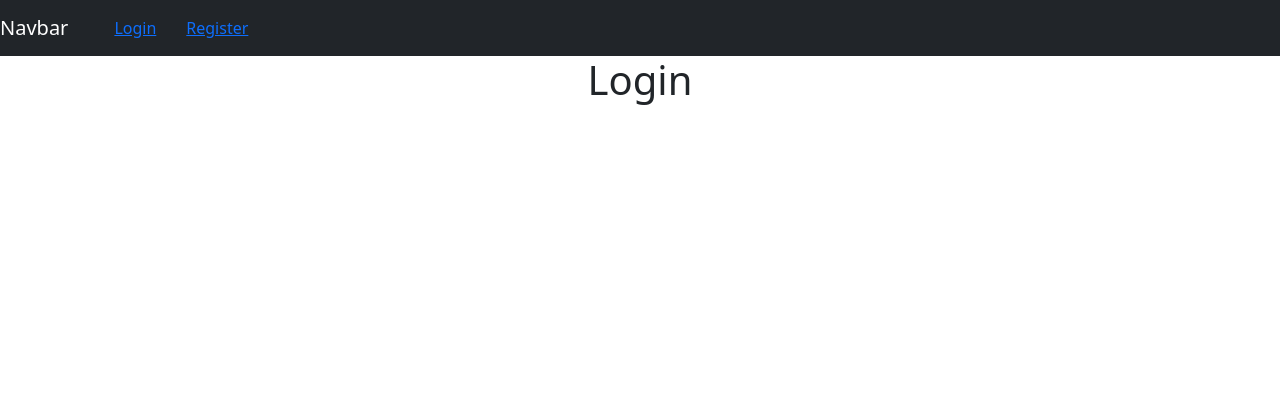
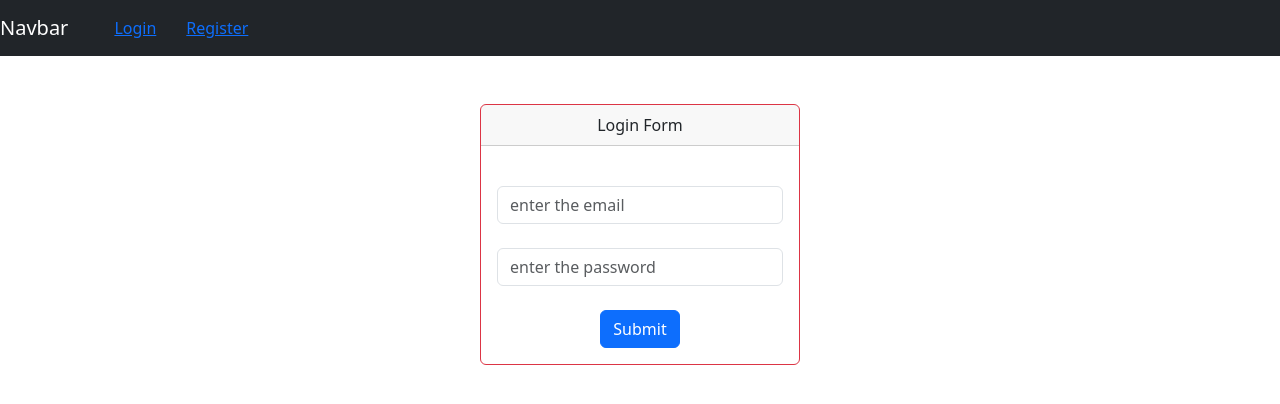
Before and after one commit to Sayed-Esmatullah-Azimi/Ecommerce_project, a React (Create React App) app: page /login in a window 1280 px wide. Shown: the top 404 px of the page. Built offline with nearby package versions, Linux system fonts and the light colour scheme.

Commit message:
react_router_setup

```diff
--- a/src/App.js
+++ b/src/App.js
@@ -14,7 +14,7 @@ function App() {
      </Route>
      <Route path="/register" element={<Register/>}>
      </Route>
-     <Route path="/add" element={<Protected Cmp={AddProduct} />}>
+     <Route path="/" element={<Protected Cmp={AddProduct} />}>
      </Route>
      <Route path="/update" element={<Protected Cmp={UpdateProduct}/>}>
       </Route>
--- a/src/Header.js
+++ b/src/Header.js
@@ -15,7 +15,7 @@ function Header() {
         <Nav className="mr-auto header_wrapper">
          { localStorage.getItem('user-info')?
           <>
-            <Link to="/add">AddProduct</Link>
+            <Link to="/">AddProduct</Link>
             <Link to="/update">UpdateProduct</Link>
           </>
           :
--- a/src/Login.js
+++ b/src/Login.js
@@ -1,10 +1,71 @@
-import React from 'react'
+import React, { useEffect , useState } from 'react'
 import Header from './Header'
+import { Card } from 'react-bootstrap';
+import { useForm } from 'react-hook-form';
+import { json, useNavigate } from 'react-router-dom';
 function Login() {
+  const [email,setEmail] = useState("");
+  const [password,setPassword] = useState("");
+  const navigate = useNavigate();
+  const {
+    register, formState: { errors }, handleSubmit
+  } = useForm();
+  useEffect(()=>{
+    if(localStorage.getItem('user-info')){
+        navigate("/");
+    }
+
+},[])
+async function onSubmit (data) {
+    console.log(data);
+    let item={email,password};
+    let result2 = await fetch("http://localhost:8000/api/login",
+  {
+    method: "POST",
+    headers:{
+      "Content-Type":"application/json",
+      "Accept":'application/json',
+    },
+    body: JSON.stringify(item),
+  })
+  result2 = await result2.json();
+  localStorage.setItem("user-info",JSON.stringify(result2));
+  navigate("/");
+}
   return (
     <div>
       <Header/>
-      <h1 className="">Login</h1>
+       <br /><br />
+      <Card border="danger" className='mx-auto' style={{ width: '20rem'}}>
+        <Card.Header>Login Form</Card.Header>
+        <Card.Body>
+            <br />
+            <input type="email" name='email' onChange={(e)=>setEmail(e.target.value)} className='form-control' placeholder='enter the email'
+            {...register("email",{required:true,pattern:/^[a-zA-Z0-9_.+-]+@[a-zA-Z0-9-]+\.[a-zA-Z0-9-.]+$/i})}
+            style={{ color: errors.email ? 'red' : 'black' }}
+            />
+            {errors.email && (
+        <span style={{ color: 'red' }}>
+          {errors.email?.type === 'required' && "email number is required"}
+          {errors.email?.type === 'pattern' && "Enter correct email"}
+        </span>
+      )}
+            <br />
+            <input type="password" onChange={(e)=>setPassword(e.target.value)} name='password' className='form-control' placeholder='enter the password'
+            {...register("password",{required:true,minLength:6,maxLength:20})}
+            style={{ color: errors.phone ? 'red' : 'black' }}
+            />
+           { errors.password &&(
+                <span style={{color: 'red'}}>
+                {errors.password?.type === 'required' && "password is required"}
+                {errors.password?.type === 'minLength' && "Entred password is les than 6 digit"}
+                {errors.password?.type === 'maxLength' && "Entered password is more tnan 20 digit"}
+                </span>
+            )}
+            <br />
+            <button onClick={handleSubmit(onSubmit)} className='btn btn-primary'>Submit</button>
+        </Card.Body>
+      </Card>
     </div>
   )
 }
--- a/src/Register.js
+++ b/src/Register.js
@@ -20,7 +20,7 @@ function Register() {
       });
     useEffect(()=>{
         if(localStorage.getItem('user-info')){
-            navigate("/add");
+            navigate("/");
         }
 
     },[])
@@ -40,7 +40,7 @@ function Register() {
     result = await result.json();
     localStorage.setItem("user-info",JSON.stringify(result));
     // history.push("/add");
-    navigate("/add");
+    navigate("/");
     }
     return(
        <>
```
Also changed, not shown: src/schema/css.jsx (added, +11 -0 lines).
